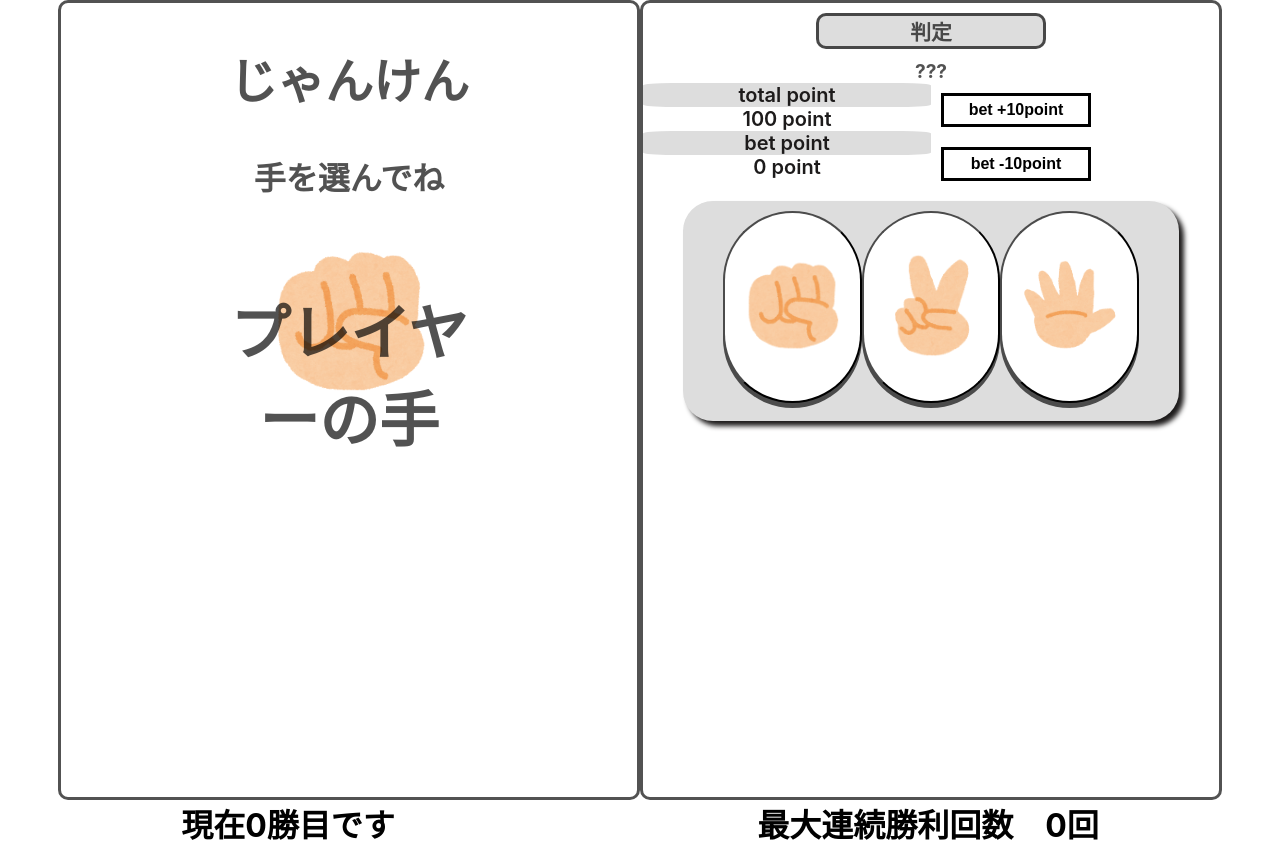
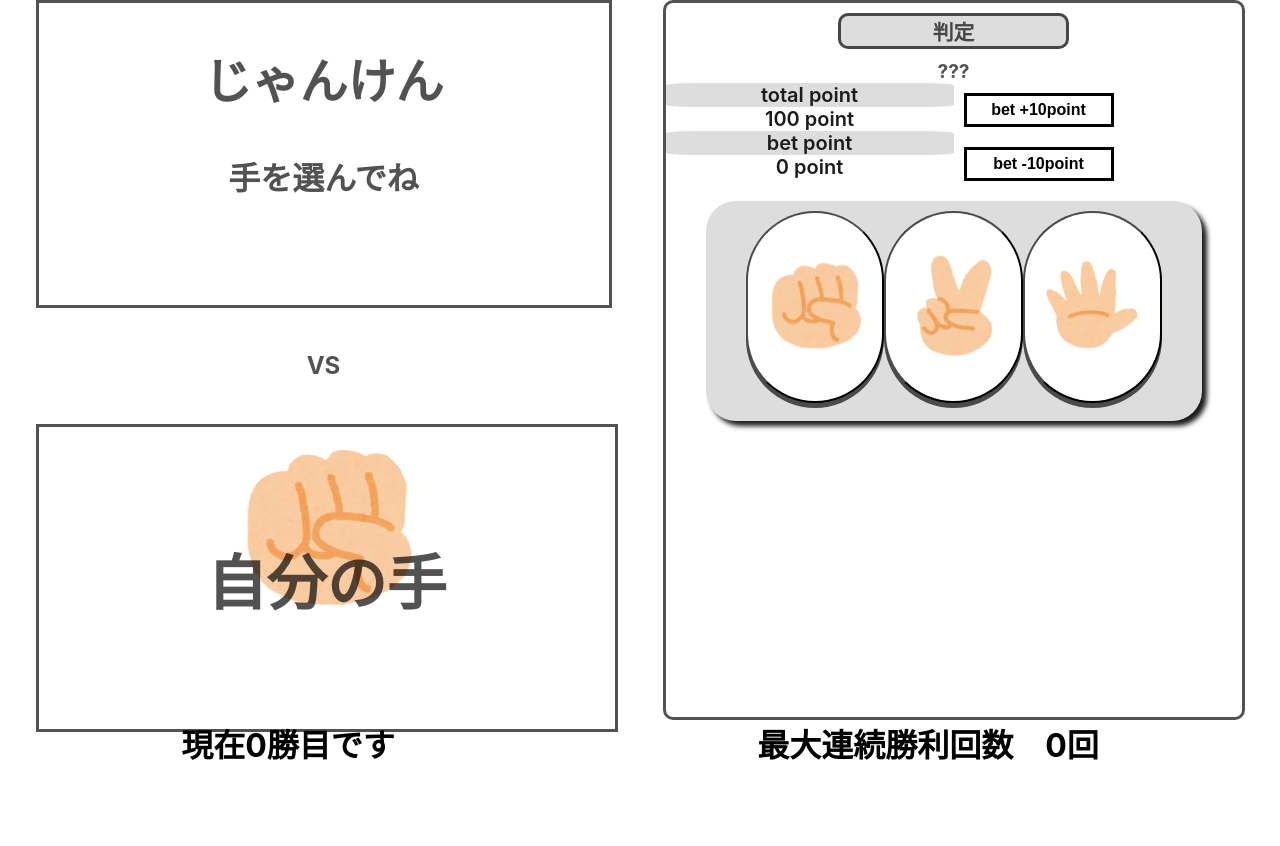
Before and after one commit to koshiro-adachi/janken-app, a React (Create React App) app: page /vspage in a window 1280 px wide. After the commit the page ends 800 px from the top, so only its background shows below. Built offline with nearby package versions, Linux system fonts and the light colour scheme.

Commit message:
left側のcss実装

```diff
--- a/src/Pages/VSpage/ChangeResult.tsx
+++ b/src/Pages/VSpage/ChangeResult.tsx
@@ -65,23 +65,24 @@ export const ChangeResult: FC<Prop> = ({
   if (win || lose) {
     return (
       <>
-        <div className="VSHandWrapper">
         <div className="changeWrapper">
           <div className="changeImageWrapper" id="opponentHandImage">
             <h2>相手の手</h2>
             <img src={opponentHandImage()} alt="相手の手" />
           </div>
+        </div>
         <div className="changeButtonWrappeer">
           <button onClick={onClickHome} className="changeButton">
             ホーム
           </button>
+          <h2>VS</h2>
           <button onClick={onClickResult} className="changeButton">
             終了する
           </button>
         </div>
-          </div>
-          <div className="myChangeWrapper">
-            <h2>プレイヤーの手</h2>
+        <div className="changeWrapper">
+          <div className="changeImageWrapper">
+            <h2>自分の手</h2>
             <img src={myHandImage()} alt="自分の手" />
           </div>
         </div>
@@ -90,15 +91,18 @@ export const ChangeResult: FC<Prop> = ({
   } else if (aiko) {
     return (
       <>
-        <div className="VSHandWrapper">
         <div className="changeWrapper">
           <div className="changeImageWrapper">
             <h2>相手の手</h2>
             <img src={opponentHandImage()} alt="相手の手" />
           </div>
         </div>
-          <div className="myChangeWrapper">
-            <h2>プレイヤーの手</h2>
+        <div className="changeButtonWrappeer">
+          <h2>VS</h2>
+        </div>
+        <div className="changeWrapper">
+          <div className="changeImageWrapper">
+            <h2>自分の手</h2>
             <img src={myHandImage()} alt="自分の手" />
           </div>
         </div>
@@ -107,13 +111,16 @@ export const ChangeResult: FC<Prop> = ({
   } else {
     return (
       <>
-        <div className="VSHandWrapper">
         <div className="defaultChangeWrapper">
           <h2>じゃんけん</h2>
           <h3>手を選んでね</h3>
         </div>
-          <div className="myChangeWrapper">
-            <h2>プレイヤーの手</h2>
+        <div className="changeButtonWrappeer">
+          <h2>VS</h2>
+        </div>
+        <div className="changeWrapper">
+          <div className="changeImageWrapper">
+            <h2>自分の手</h2>
             <img src={myHandImage()} alt="自分の手" />
           </div>
         </div>
--- a/src/Pages/VSpage/vsPage.css
+++ b/src/Pages/VSpage/vsPage.css
@@ -1,25 +1,20 @@
 .vsDiv {
   color: #000000ad;
   width: auto;
-  height: 100vh;
+  height: 90vh;
   box-sizing: border-box;
   display: flex;
-  justify-content: center;
-}
-.vsPageHalfTop {
-  display: flex;
   justify-content: space-around;
-  height: 250px;
-  padding-top: 20px;
 }
 .vsPageLeft {
   width: 45%;
-  border: solid;
-  border-radius: 10px;
   margin-left: 10px;
+  height: 100%;
 }
 .changeWrapper {
   width: 100%;
+  height: 42%;
+  border: solid;
 }
 .changeImageWrapper {
   text-align: center;
@@ -35,27 +30,14 @@
 }
 .changeImageWrapper img {
   width: auto;
-  height: 160px;
+  height: 180px;
 }
-.myChangeWrapper {
-  text-align: center;
-  position: relative;
-  padding: 10px;
-}
-.myChangeWrapper h2 {
-  font-size: 60px;
-  position: absolute;
-  top: 50%;
-  left: 50%;
-  transform: translate(-50%, -50%);
-}
-.myChangeWrapper img {
-  width: auto;
-  height: 160px;
-}
+
 .changeButtonWrappeer {
   display: flex;
   justify-content: space-around;
+  height: 16%;
+  align-items: center;
 }
 .changeButton {
   font-size: 1.5rem;
@@ -63,6 +45,7 @@
   border-radius: 10px;
   background-color: #dddddd;
   transition: all 0.1s;
+  height: 50px;
 }
 .changeButton:hover {
   border-color: #4b4b4b;
@@ -72,6 +55,8 @@
 
 .defaultChangeWrapper {
   text-align: center;
+  height: 42%;
+  border: solid;
 }
 .defaultChangeWrapper h2 {
   font-size: 3rem;
```
Lines whose indentation alone changed are shown as unchanged.
